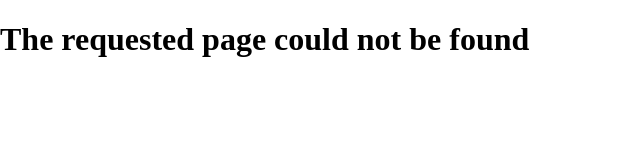
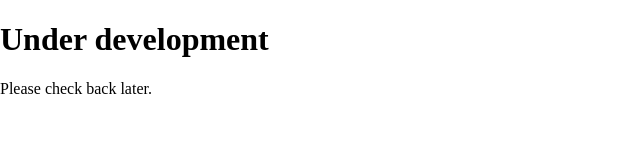
Before and after one commit to JaimyTuinNL/JaimyTuinNL.github.io, a plain HTML site: page roosterbot.html in a window 1280 px wide. Shown: the whole page, without its empty margins (0-640 px from the left). Drawn offline with nearby package versions, Linux system fonts and the light colour scheme.

Commit message:
Update roosterbot.html

```diff
--- a/roosterbot.html
+++ b/roosterbot.html
@@ -9,6 +9,7 @@
 </head>
 
 <body>
-    <h1>The requested page could not be found</h1>
+    <h1>Under development</h1>
+    <p>Please check back later.</p>
 </body>
 </html>
```
